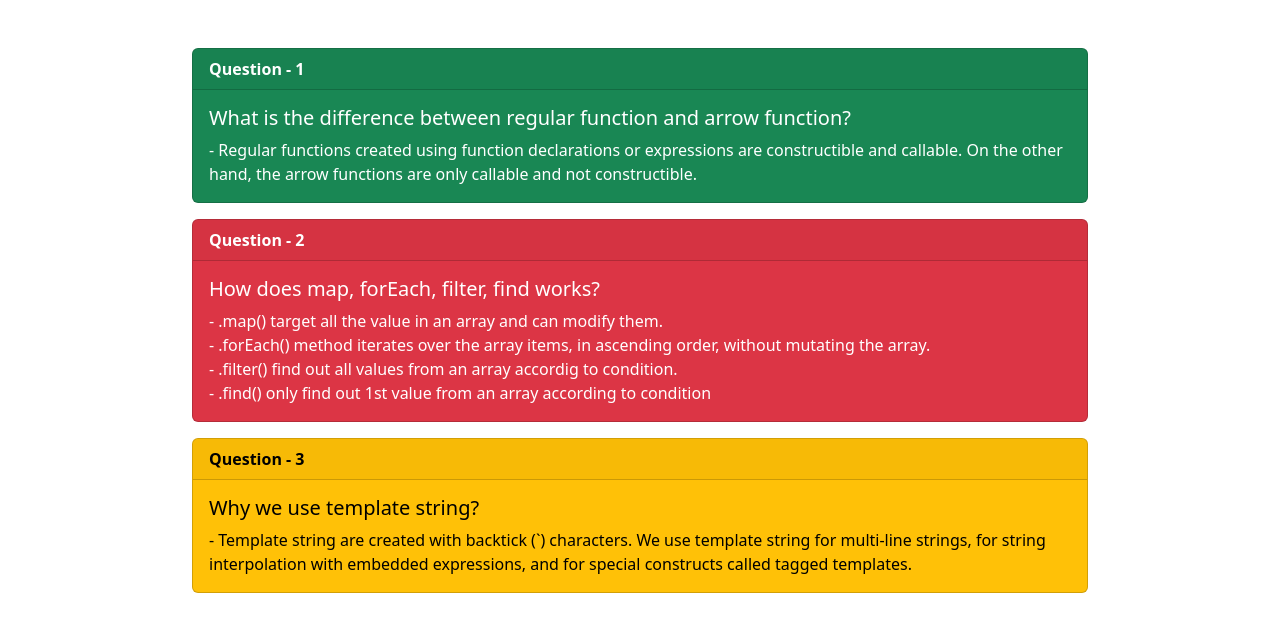
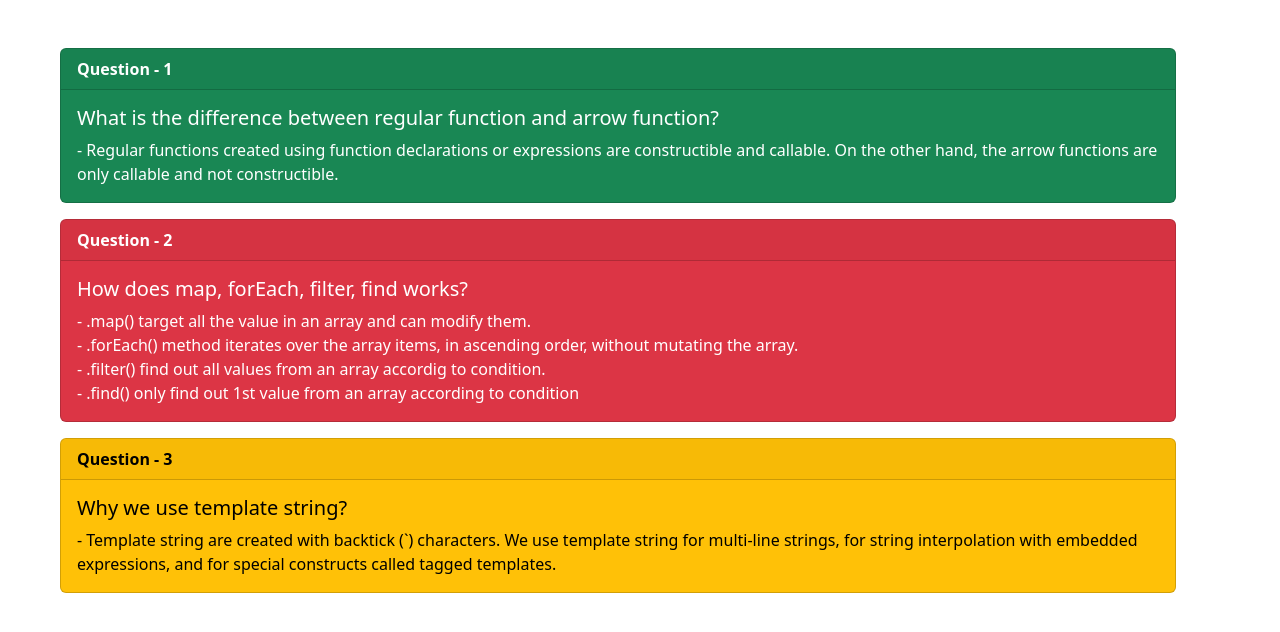
Before and after one commit to MahadiMunna/Daily-Report_JavaScript-API-HTML-Bootstrap, a plain HTML site: page que-ans.html in a window 1280 px wide. Drawn offline with nearby package versions, Linux system fonts and the light colour scheme.

Commit message:
que ans page updated

```diff
--- a/que-ans.html
+++ b/que-ans.html
@@ -1,38 +1,48 @@
 <!DOCTYPE html>
 <html lang="en">
+
 <head>
   <meta charset="UTF-8">
   <meta http-equiv="X-UA-Compatible" content="IE=edge">
   <meta name="viewport" content="width=device-width, initial-scale=1.0">
   <title>Document</title>
-    <link href="https://cdn.jsdelivr.net/npm/bootstrap@5.2.0/dist/css/bootstrap.min.css" rel="stylesheet" integrity="sha384-gH2yIJqKdNHPEq0n4Mqa/HGKIhSkIHeL5AyhkYV8i59U5AR6csBvApHHNl/vI1Bx" crossorigin="anonymous">
+  <link href="https://cdn.jsdelivr.net/npm/bootstrap@5.2.0/dist/css/bootstrap.min.css" rel="stylesheet"
+    integrity="sha384-gH2yIJqKdNHPEq0n4Mqa/HGKIhSkIHeL5AyhkYV8i59U5AR6csBvApHHNl/vI1Bx" crossorigin="anonymous">
 
 </head>
-<body  class="m-5 px-5">
-    <section class="mx-5 px-5">
-        <div class="card text-bg-success mb-3" >
+
+<body class="container m-lg-5 m-sm-2">
+  <section>
+    <div class="flex flex-col align-items-center">
+      <div class="card text-bg-success mb-3">
         <div class="card-header fw-bold">Question - 1</div>
         <div class="card-body">
           <h5 class="card-title">What is the difference between regular function and arrow function?</h5>
-              <p class="card-text">- Regular functions created using function declarations or expressions are constructible and callable. On the other hand, the arrow functions are only callable and not constructible.</p>
+          <p class="card-text">- Regular functions created using function declarations or expressions are constructible
+            and callable. On the other hand, the arrow functions are only callable and not constructible.</p>
         </div>
       </div>
-          <div class="card text-bg-danger mb-3">
+      <div class="card text-bg-danger mb-3" >
         <div class="card-header fw-bold">Question - 2</div>
         <div class="card-body">
           <h5 class="card-title">How does map, forEach, filter, find works?</h5>
-              <p class="card-text">- .map() target all the value in an array and can modify them. <br>- .forEach() method iterates over the array items, in ascending order, without mutating the array. <br>- .filter() find out all values from an array accordig to condition. <br>- .find() only find out 1st value from an array according to condition</p>
+          <p class="card-text">- .map() target all the value in an array and can modify them. <br>- .forEach() method
+            iterates over the array items, in ascending order, without mutating the array. <br>- .filter() find out all
+            values from an array accordig to condition. <br>- .find() only find out 1st value from an array according to
+            condition</p>
         </div>
       </div>
       <div class="card text-bg-warning mb-3" >
         <div class="card-header fw-bold">Question - 3</div>
         <div class="card-body">
           <h5 class="card-title">Why we use template string?</h5>
-              <p class="card-text">- Template string are created with backtick (`) characters. We use template string for multi-line strings, for string interpolation with embedded expressions, and for special constructs called tagged templates.</p>
+          <p class="card-text">- Template string are created with backtick (`) characters. We use template string for
+            multi-line strings, for string interpolation with embedded expressions, and for special constructs called
+            tagged templates.</p>
         </div>
       </div>
-
-
+    </div>
   </section>
 </body>
+
 </html>
```
Lines whose indentation alone changed are shown as unchanged.
